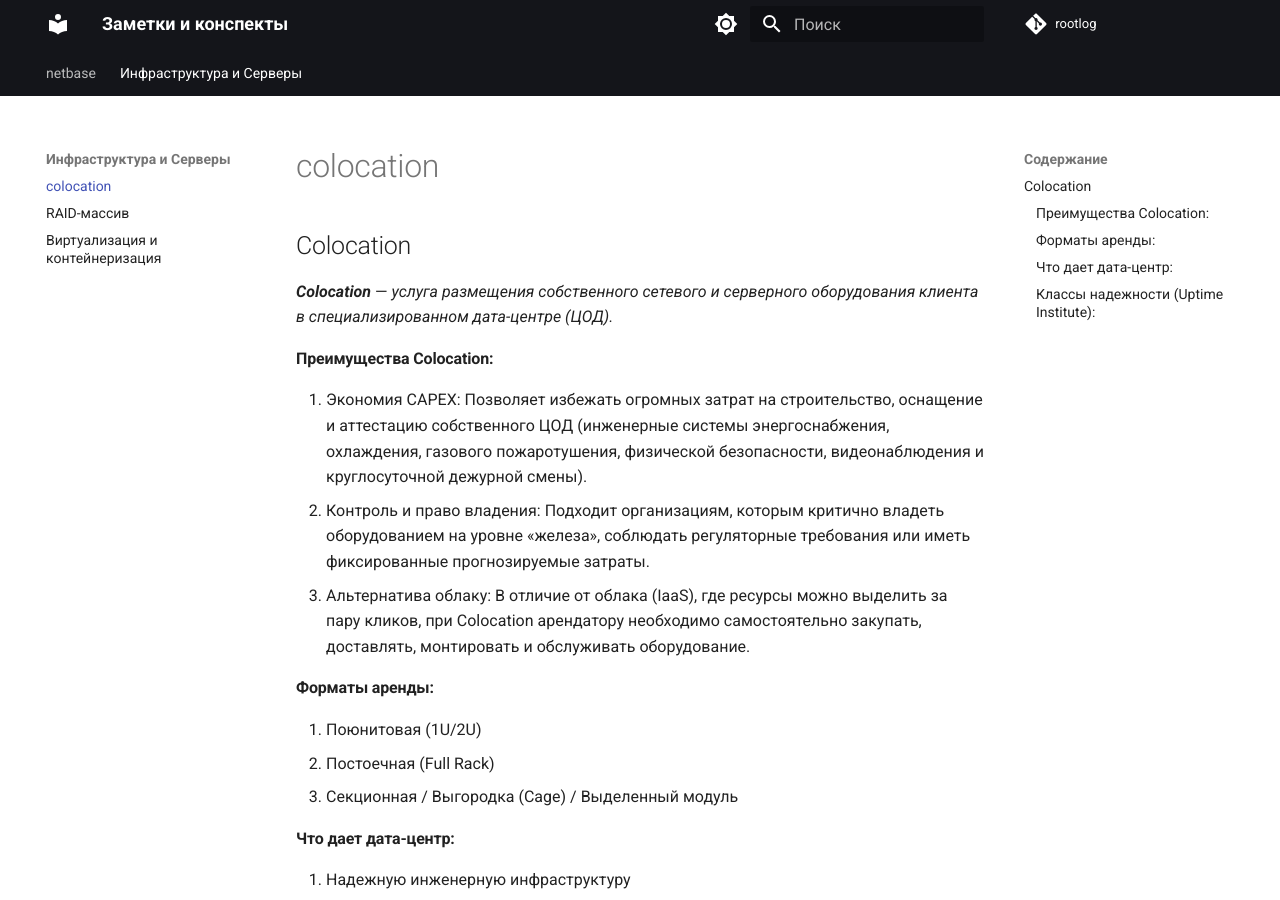
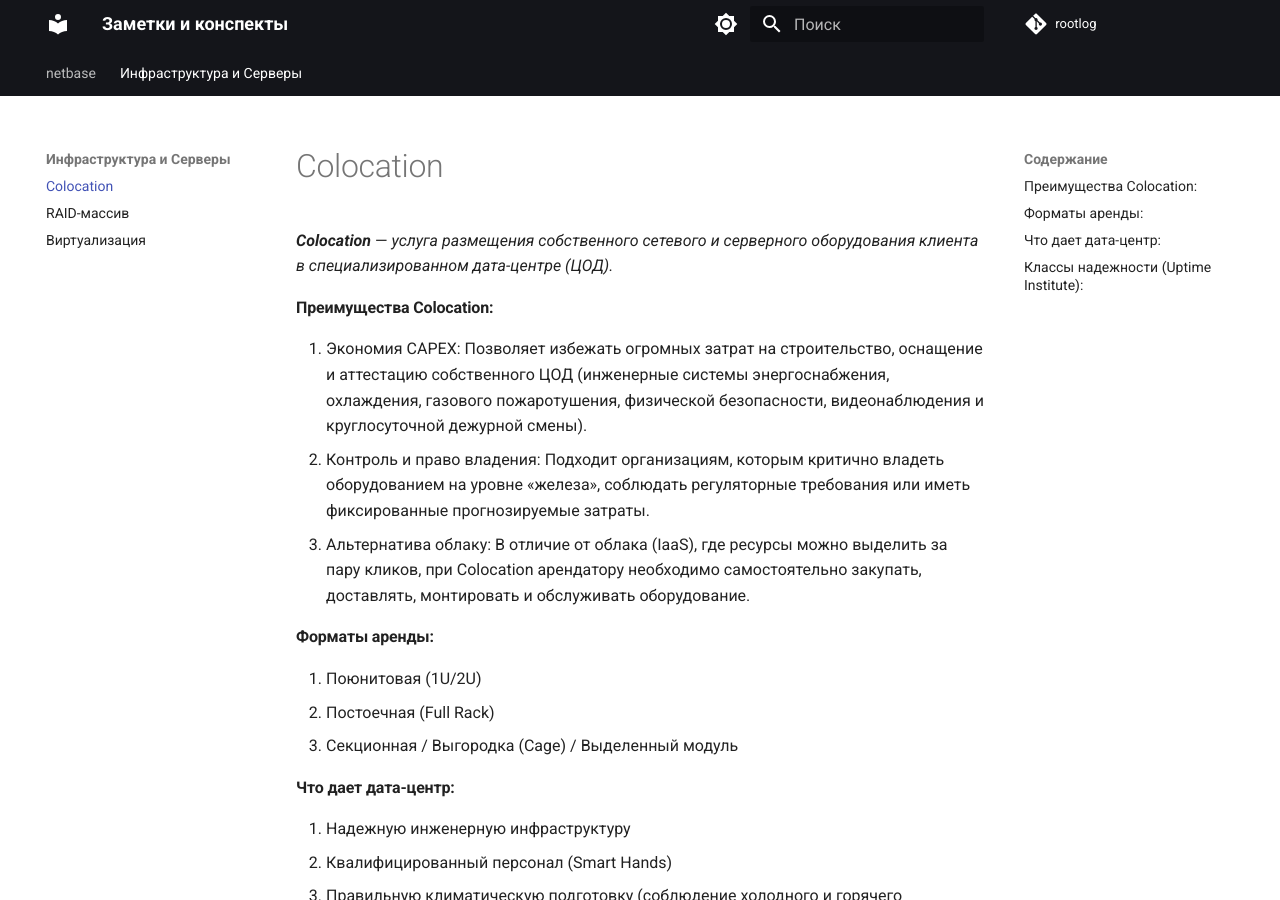
Before and after one commit to kumequsire/rootlog, an MkDocs documentation site: the page built from docs/infrastructure/colocation.md, in a window 1280 px wide and 900 px high. Built offline with MkDocs 1.6.1 and Material for MkDocs 9.7.7, drawn with Linux system fonts in a browser that asks for light colours; comment, search, counter and statistics services are not loaded.

Commit message:
update article

```diff
--- a/docs/infrastructure/colocation.md
+++ b/docs/infrastructure/colocation.md
@@ -1,6 +1,4 @@
-title: colocation
-
-## Colocation
+title: Сolocation
 
 ***Colocation*** — *услуга размещения собственного сетевого и серверного оборудования клиента в специализированном дата-центре (ЦОД).*
 
--- a/docs/infrastructure/virtualization.md
+++ b/docs/infrastructure/virtualization.md
@@ -1,4 +1,4 @@
-title: Виртуализация и контейнеризация
+title: Виртуализация
 
 # Виртуализация и контейнеризация
 
```
Also changed, not shown: docs/infrastructure/raid.md (+1 -1 lines).
